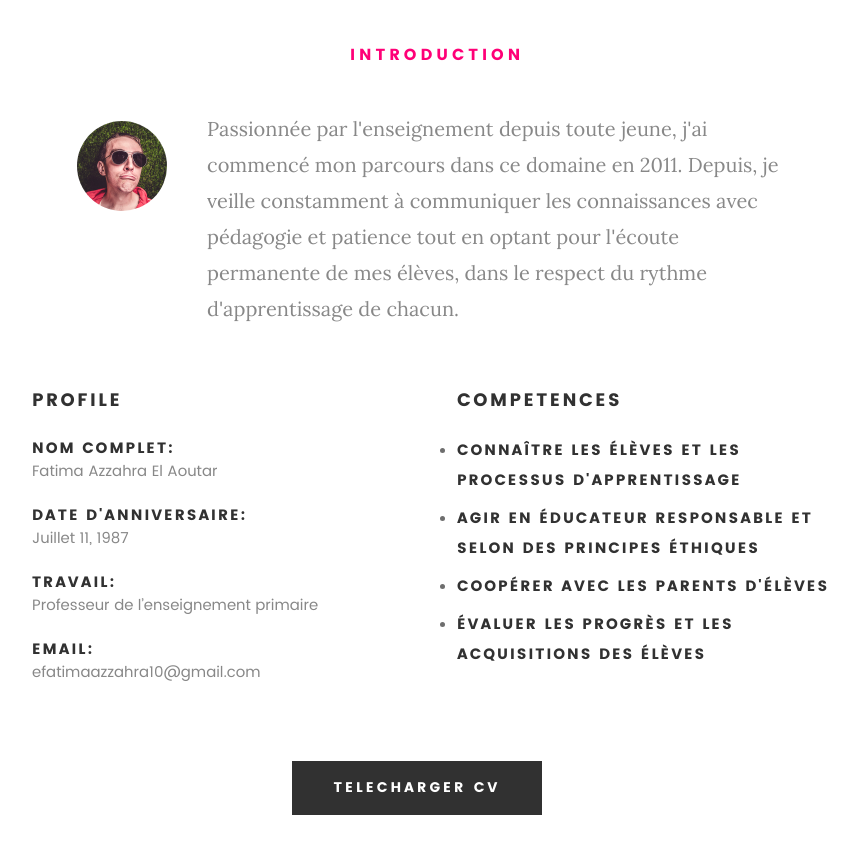
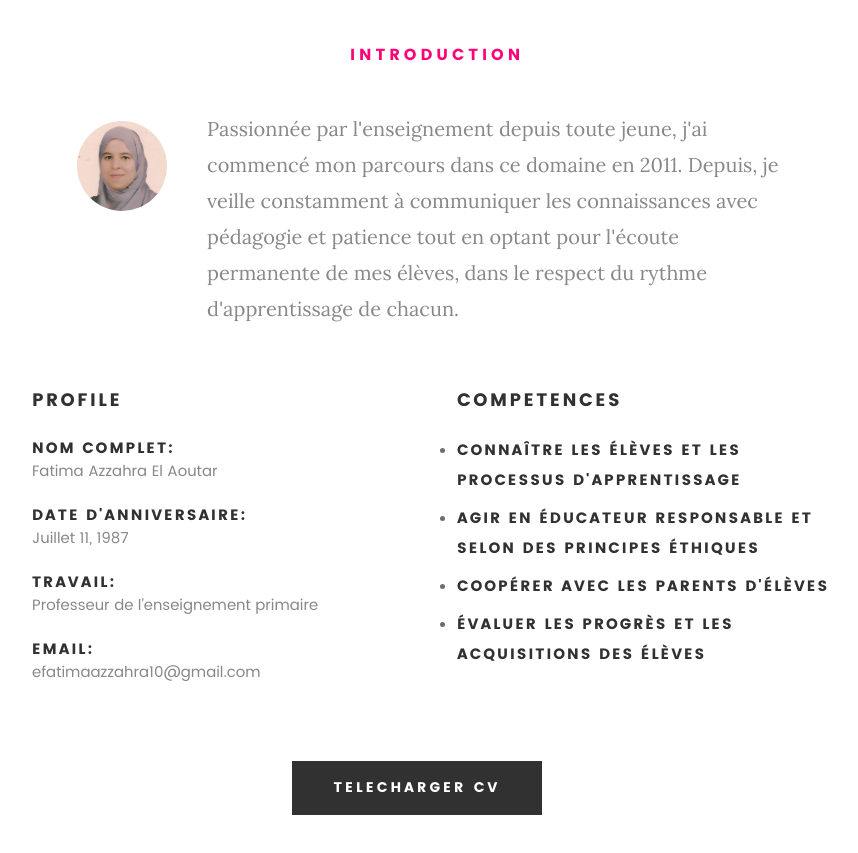
Before and after one commit to felaoutar/felaoutar.github.io, a plain HTML site: page index.html in a window 1280 px wide. Shown: the part 880-1733 px from the top of the page, without its empty margins (203-1061 px from the left). Drawn offline with Linux system fonts and the light colour scheme; files whose address does not match are found by name.

Commit message:
update profile pic

```diff
--- a/index.html
+++ b/index.html
@@ -76,7 +76,7 @@
 
 				<div class="intro-info">
 
-					<img src="images/profile-pic.jpg" alt="Profile Picture">
+					<img src="images/profile_pic.jpg" alt="Profile Picture">
 
 					<p class="lead">Passionnée par l'enseignement depuis toute jeune, j'ai commencé mon parcours dans ce domaine en 2011. Depuis, je veille constamment  à communiquer les connaissances avec pédagogie et patience tout en optant pour l'écoute permanente de mes élèves, dans le respect du rythme d'apprentissage de chacun.</p>
 				</div>
```
Also changed, not shown: images/profile_pic.jpg (added).
